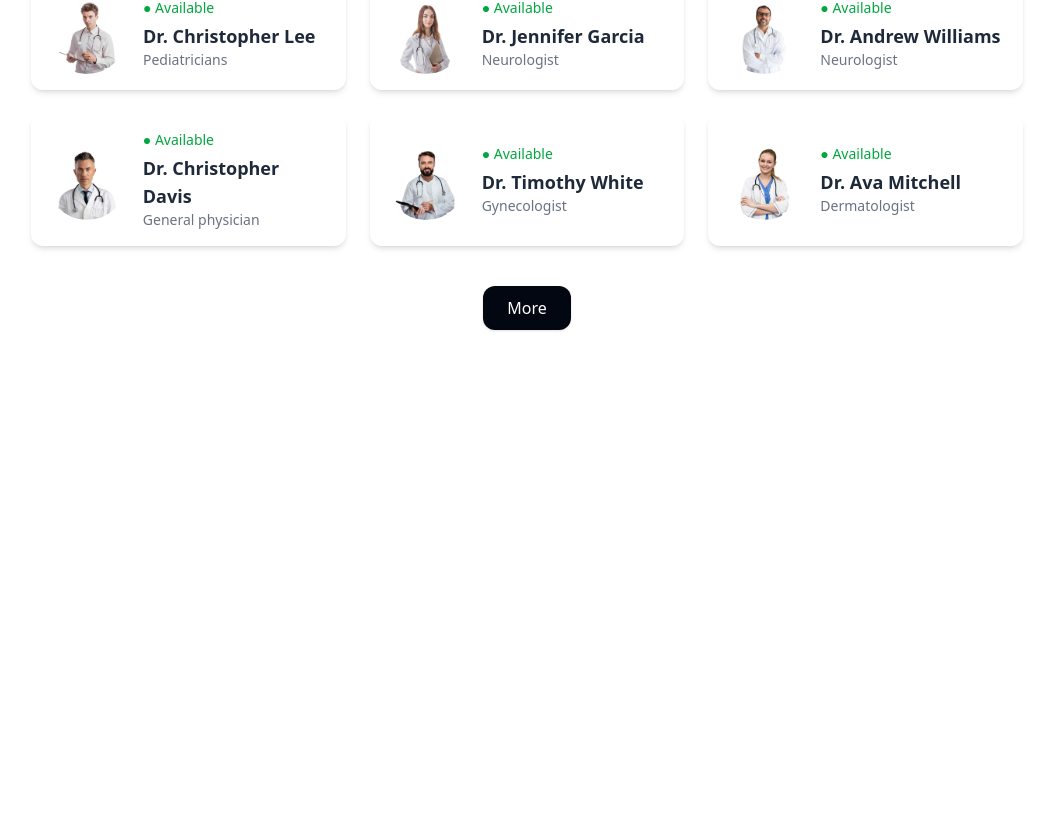
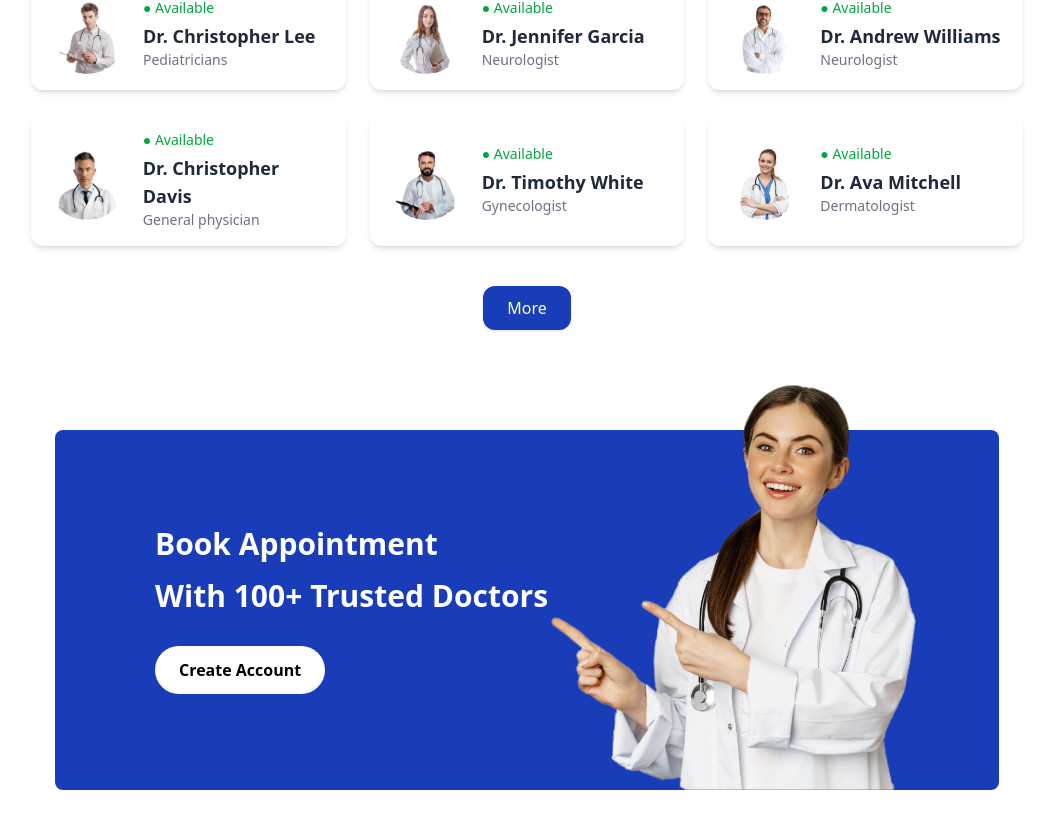
Before and after one commit to iamarshalrejith/Healio, a React (Vite) app in the folder frontend/: page / in a window 1280 px wide. Shown: the part 1433-2262 px from the top of the page, without its empty margins (113-1166 px from the left). Before the commit the page ends 1803 px from the top, so only its background shows below. Built offline with nearby package versions, Linux system fonts and the light colour scheme.

Commit message:
Added Banner Component

```diff
--- /dev/null
+++ b/frontend/src/components/Banner.jsx
@@ -0,0 +1,37 @@
+import React from "react";
+import { assets } from "../assets/assets";
+import { useNavigate } from "react-router-dom";
+
+const Banner = () => {
+  const navigate = useNavigate();
+  return (
+    <div className="flex bg-blue-800 rounded-lg px-6 sm:px-10 md:px-14 lg:px-20 my-15 md:mx-10">
+      {/* Left side */}
+      <div className="flex-1 py-8 sm:py-10 md:py-16 lg:py-24 lg:pl-5 ">
+        <div className="text-white text-xl sm:text-2xl md:text-3xl font-semibold">
+          <p>Book Appointment</p>
+          <p className="mt-4">With 100+ Trusted Doctors</p>
+        </div>
+        <button
+          onClick={() => {
+            navigate("/login");
+            scrollTo(0, 0);
+          }}
+          className="bg-white text-black rounded-full py-3 px-6 mt-8 cursor-pointer hover:scale-105 transition-all font-semibold"
+        >
+          Create Account
+        </button>
+      </div>
+      {/* Right side */}
+      <div className="hidden md:block md:w-1/2 lg:w-[370px] relative">
+        <img
+          className="w-full absolute bottom-0 right-0 max-w-md"
+          src={assets.appointment_img}
+          alt="appointment image"
+        />
+      </div>
+    </div>
+  );
+};
+
+export default Banner;
--- a/frontend/src/components/Header.jsx
+++ b/frontend/src/components/Header.jsx
@@ -3,7 +3,7 @@
 
 const Header = () => {
   return (
-    <div className='flex flex-col md:flex-row flex-wrap bg-black rounded-lg px-6 md:px-10 lg:px-20'>
+    <div className='flex flex-col md:flex-row flex-wrap bg-blue-800 rounded-lg px-6 md:px-10 lg:px-20'>
 
     {/* Left Side */}
     <div className='md:w-1/2 flex flex-col items-start justify-center gap-4 py-10 m-auto md:py-[10vw] md:mb-[-30px]'>
--- a/frontend/src/components/TopDoctors.jsx
+++ b/frontend/src/components/TopDoctors.jsx
@@ -33,7 +33,7 @@
         ))}
       </div>
 
-      <button onClick={()=>{navigate('/doctors'); scrollTo(0,0)}} className="mt-10 px-6 py-2.5 bg-gray-950  text-white font-medium rounded-xl shadow hover:bg-black transition">
+      <button onClick={()=>{navigate('/doctors'); scrollTo(0,0)}} className="mt-10 px-6 py-2.5 bg-blue-800  text-white font-medium rounded-xl shadow hover:bg-blue-950 transition">
         More
       </button>
     </div>
--- a/frontend/src/pages/Home.jsx
+++ b/frontend/src/pages/Home.jsx
@@ -2,6 +2,7 @@
 import Header from '../components/Header'
 import SpecialityMenu from '../components/SpecialityMenu'
 import TopDoctors from '../components/TopDoctors'
+import Banner from '../components/Banner'
 
 const Home = () => {
   return (
@@ -9,6 +10,7 @@
     <Header />
     <SpecialityMenu />
     <TopDoctors />
+    <Banner />
     </>
   )
 }
```
